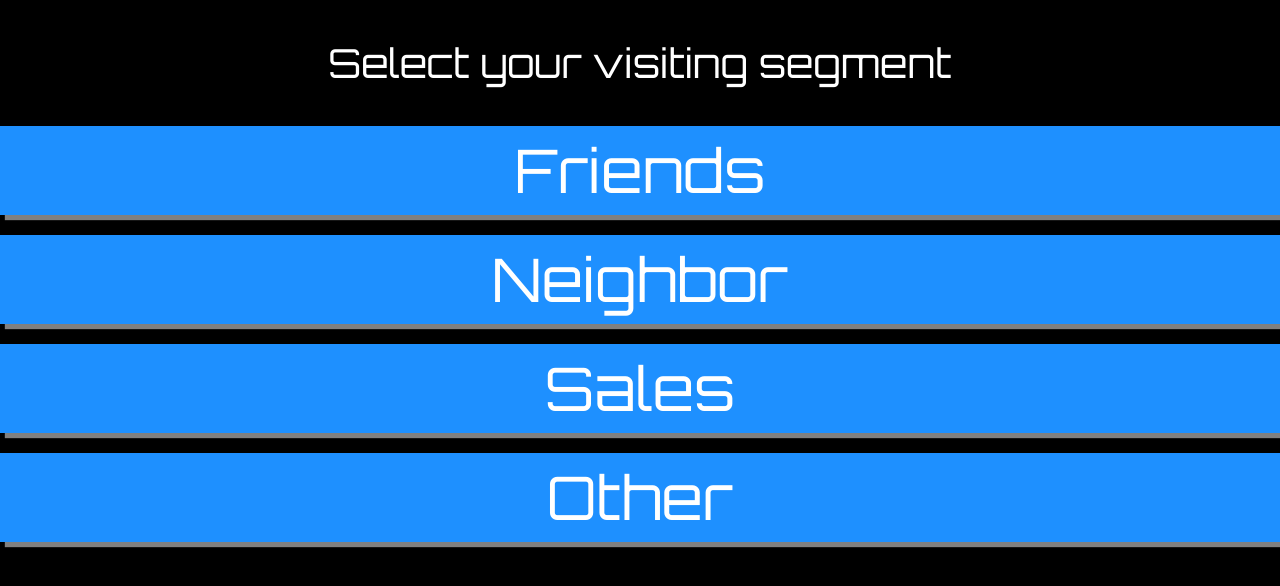
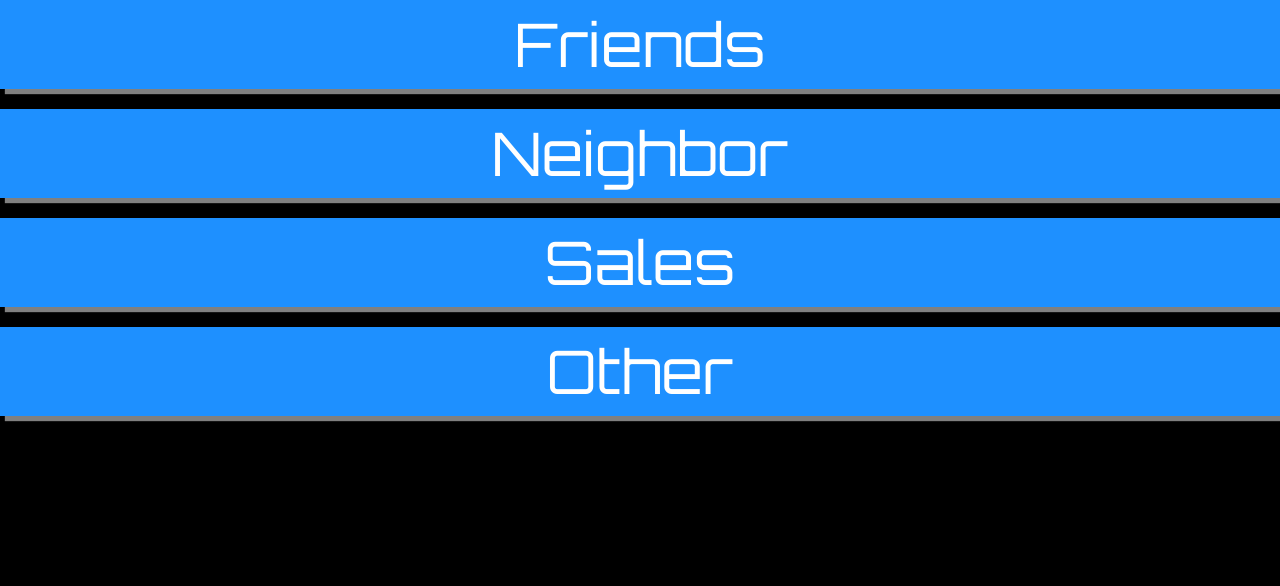
Before and after one commit to salespause/doorphone-app, a website: page dist/segment/index.html in a window 1280 px wide. Drawn offline with nearby package versions, Linux system fonts and the light colour scheme.

Commit message:
Remove a text

```diff
--- a/dist/segment/index.html
+++ b/dist/segment/index.html
@@ -35,8 +35,6 @@
   </head>
   <body>
     <div class="container">
-      <p>Select your visiting segment</p>
-
       <a class="subscribe-btn" href="#" onclick="postFriends()">
         Friends
       </a>
```
